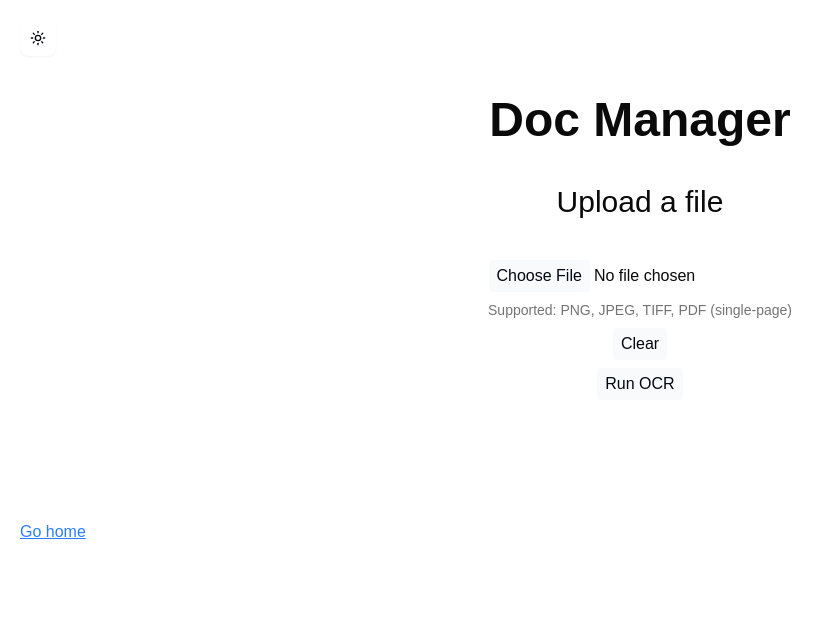
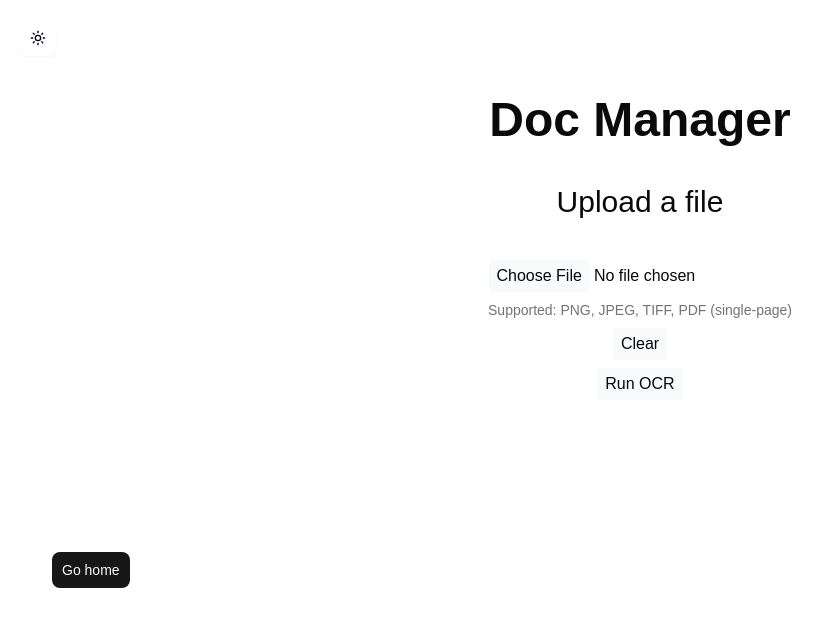
Before and after one commit to pes18fan/document-manager, a SvelteKit app in the folder client/: page /upload in a window 1280 px wide. Shown: the top 626 px of the page, without its empty margins (0-834 px from the left). Built offline with nearby package versions, Linux system fonts and the light colour scheme.

Commit message:
feat:button for 'go home'

```diff
--- a/client/src/routes/upload/+page.svelte
+++ b/client/src/routes/upload/+page.svelte
@@ -1,4 +1,5 @@
 <script lang="ts">
+    import { Button } from "$lib/components/ui/button/index.js";
     // What the result of an "/ocr" POST request looks like.
     interface OcrResult {
         filename: string;
@@ -212,4 +213,6 @@
     {/if}
 </div>
 
-<a href="/">Go home</a>
+<div class="p-8">
+    <Button onclick={() => window.location.href = "/"}>Go home</Button>
+</div>
```
